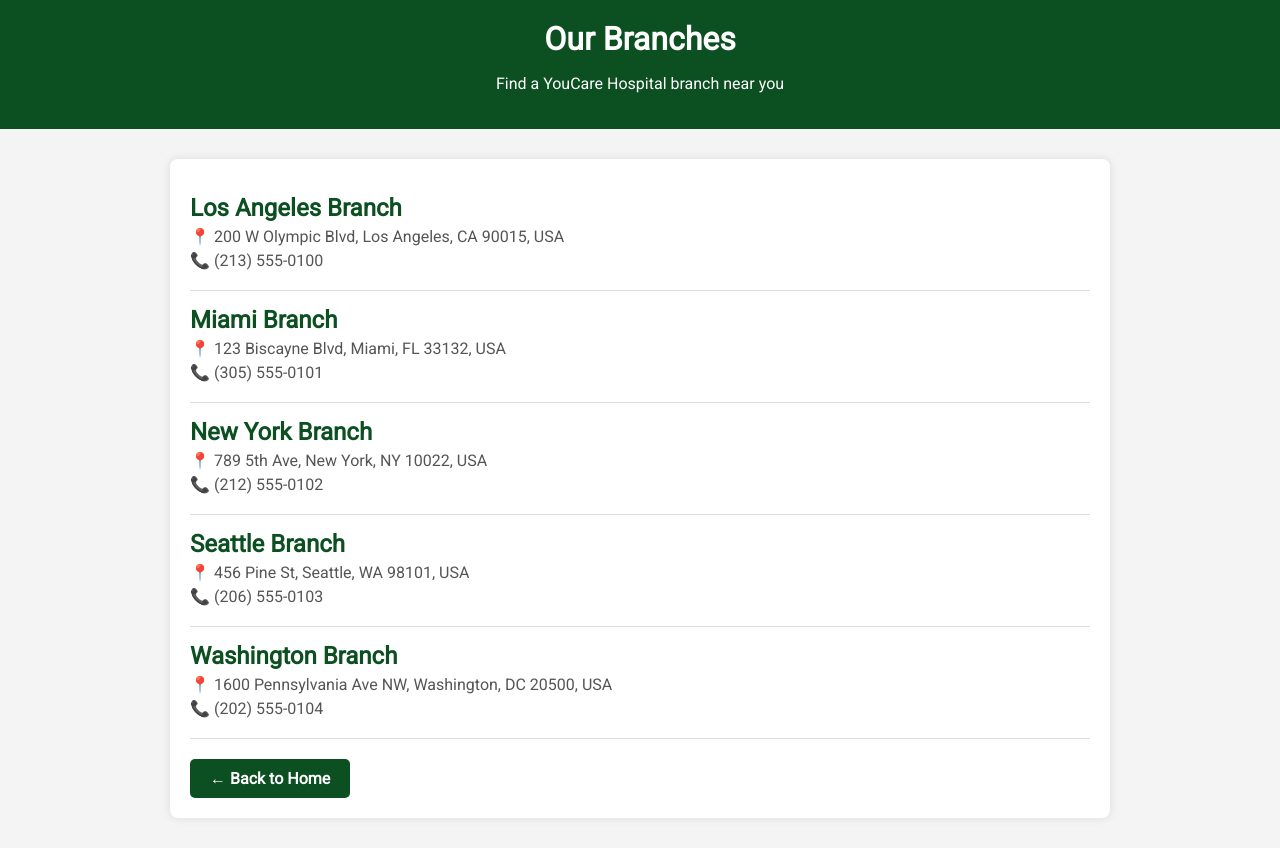
After one commit to Barerah102/YouCARE2, a PHP site: page /branches.php in a window 1280 px wide. The commit adds this page. Run offline with PHP 8.4, Linux system fonts and the light colour scheme.

Commit message:
more and more changes

```diff
--- /dev/null
+++ b/branches.php
@@ -0,0 +1,100 @@
+<!DOCTYPE html>
+<html lang="en">
+<head>
+    <meta charset="UTF-8">
+    <meta name="viewport" content="width=device-width, initial-scale=1.0">
+    <title>Our Branches - YouCare Hospital</title>
+    <link href="https://fonts.googleapis.com/css2?family=Roboto&display=swap" rel="stylesheet">
+    <style>
+        body {
+            font-family: 'Roboto', sans-serif;
+            margin: 0;
+            padding: 0;
+            background-color: #f4f4f4;
+        }
+        header {
+            background: #0c4f21;
+            color: white;
+            padding: 20px;
+            text-align: center;
+        }
+        h1 {
+            margin: 0;
+        }
+        .container {
+            max-width: 900px;
+            margin: 30px auto;
+            background: white;
+            padding: 20px;
+            border-radius: 8px;
+            box-shadow: 0 0 10px rgba(0,0,0,0.1);
+        }
+        .branch {
+            border-bottom: 1px solid #ddd;
+            padding: 15px 0;
+        }
+        .branch:last-child {
+            border-bottom: none;
+        }
+        .branch h2 {
+            margin: 0;
+            color: #0c4f21;
+        }
+        .branch p {
+            margin: 5px 0;
+            color: #555;
+        }
+        .back-btn {
+            display: inline-block;
+            background-color: #0c4f21;
+            color: white;
+            padding: 10px 20px;
+            border-radius: 5px;
+            text-decoration: none;
+            font-weight: bold;
+            margin-top: 20px;
+            transition: background-color 0.3s ease;
+        }
+        .back-btn:hover {
+            background-color: #0a3c19;
+        }
+    </style>
+</head>
+<body>
+    <header>
+        <h1>Our Branches</h1>
+        <p>Find a YouCare Hospital branch near you</p>
+    </header>
+
+    <div class="container">
+        <div class="branch">
+            <h2>Los Angeles Branch</h2>
+            <p>📍 200 W Olympic Blvd, Los Angeles, CA 90015, USA</p>
+            <p>📞 (213) 555-0100</p>
+        </div>
+        <div class="branch">
+            <h2>Miami Branch</h2>
+            <p>📍 123 Biscayne Blvd, Miami, FL 33132, USA</p>
+            <p>📞 (305) 555-0101</p>
+        </div>
+        <div class="branch">
+            <h2>New York Branch</h2>
+            <p>📍 789 5th Ave, New York, NY 10022, USA</p>
+            <p>📞 (212) 555-0102</p>
+        </div>
+        <div class="branch">
+            <h2>Seattle Branch</h2>
+            <p>📍 456 Pine St, Seattle, WA 98101, USA</p>
+            <p>📞 (206) 555-0103</p>
+        </div>
+        <div class="branch">
+            <h2>Washington Branch</h2>
+            <p>📍 1600 Pennsylvania Ave NW, Washington, DC 20500, USA</p>
+            <p>📞 (202) 555-0104</p>
+        </div>
+
+        <!-- Back to Home Button -->
+        <a href="index.php" class="back-btn">← Back to Home</a>
+    </div>
+</body>
+</html>
--- a/css/style.css
+++ b/css/style.css
@@ -582,6 +582,7 @@ li {
 
 .hero-slider .content.style h2 {
   font-size: 60px;
+
 }
 
 @media (max-width: 767px) {
--- a/footer.php
+++ b/footer.php
@@ -265,7 +265,6 @@
             <li><a href="index.php#doctors"><i class="fa fa-angle-right" aria-hidden="true"></i>Our Doctors Specialists</a></li>
             <li><a href="services.php"><i class="fa fa-angle-right" aria-hidden="true"></i>Diagnostic Services</a></li>
              <li><a href="contact.php"><i class="fa fa-angle-right" aria-hidden="true"></i>Message Us</a></li>
-            <li><a href="../youcare-admin/html/ltr/manage-patients.php"><i class="fa fa-angle-right" aria-hidden="true"></i>Patient Records Management</a></li>
           </ul>
         </div>
         <!-- Recent Posts Section -->
@@ -306,7 +305,7 @@
   <div class="footer-bottom">
     <div class="container clearfix">
       <div class="copyright-text">
-        <p>&copy; 2025 Medical Appointment Booking System — All Rights Reserved by <a href="#">CARE Group</a></p>
+        <p>&copy; All Rights Reserved by YouCare Admin. <a href="#">CARE Group</a></p>
       </div>
       <ul class="footer-bottom-link">
         <li><a>Privacy Policy</a></li>
--- a/index.php
+++ b/index.php
@@ -739,21 +739,21 @@
                       <i class="fa fa-map-o"></i>
                       <div class="media-body">
                         <h3>Location</h3>
-                        <p>PO Box 16122 Collins Street West<br>Victoria 8007 Canada</p>
+                        <p><a href="branches.php">View All Branches Locations</a></p>
                       </div>
                     </div>
                     <div class="media">
                       <i class="fa fa-phone"></i>
                       <div class="media-body">
                         <h3>Phone</h3>
-                        <p>(+48) 564-334-21-22-34<br>(+48) 564-334-21-22-38</p>
+                        <p>(202) 555-0104<br>(305) 555-0101</p>
                       </div>
                     </div>
                     <div class="media">
                       <i class="fa fa-envelope-o"></i>
                       <div class="media-body">
                         <h3>Email</h3>
-                        <p>info@templatepath.com<br>info@cleanxer.com</p>
+                        <p>YouCare12@Gmail.com<br>info@cleanxer.com</p>
                       </div>
                     </div>
                   </div>
```
Also changed, not shown: contact.php (+15 -3 lines).
